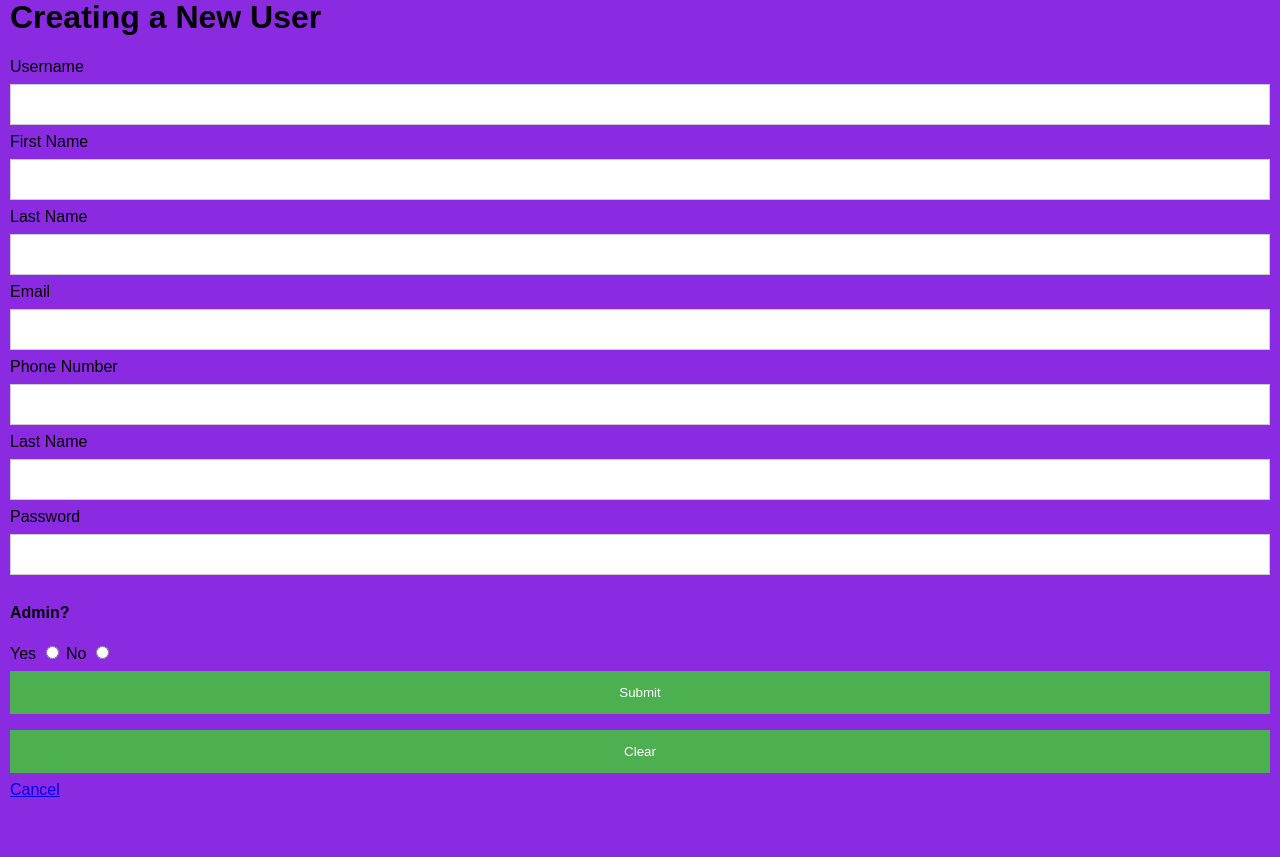
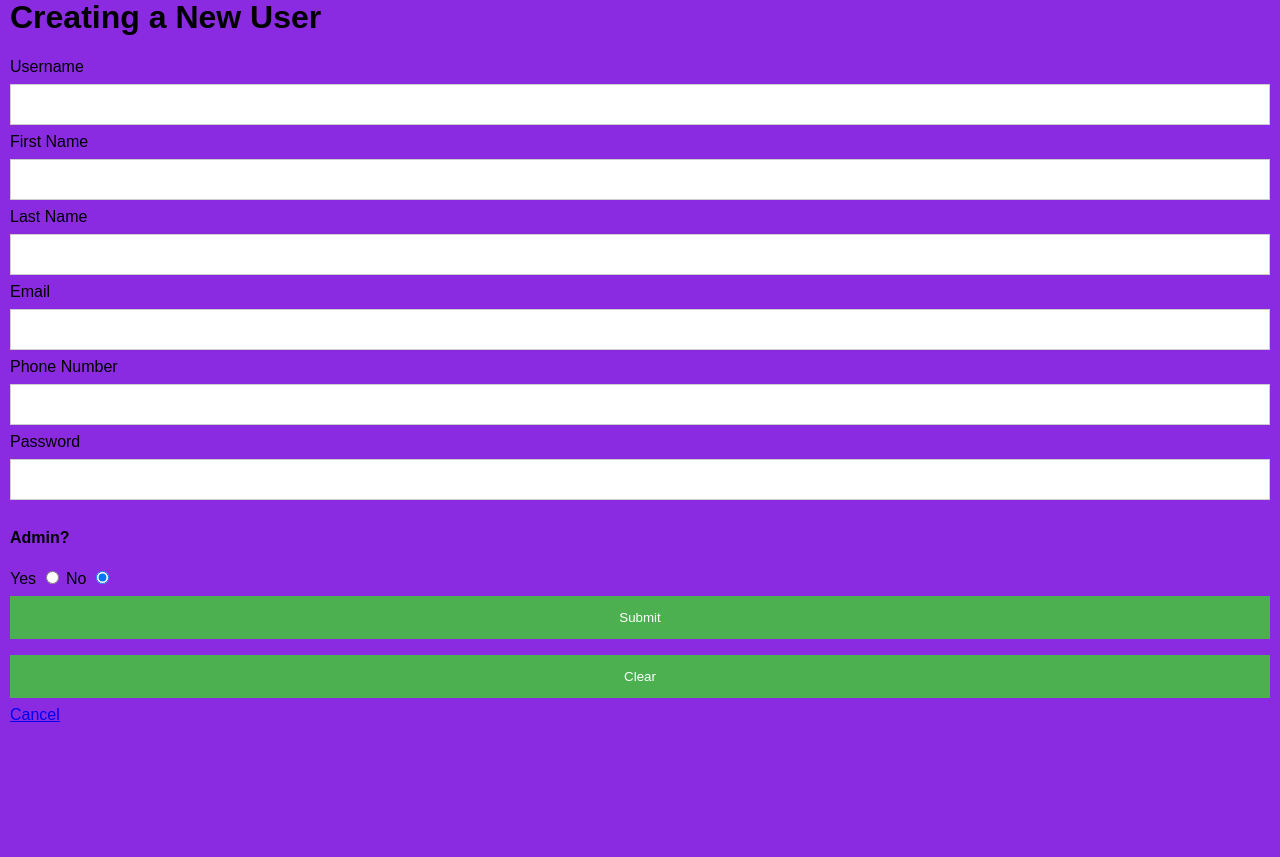
Before and after one commit to kristina-sh/webprog-pizza-rest, a PHP site: page /admin/createUser.php in a window 1280 px wide. Shown: the part 22-879 px from the top of the page. After the commit the page ends 744 px from the top, so only its background shows below. Run offline with PHP 8.4, Linux system fonts and the light colour scheme.

Commit message:
Basic createUser.php function.
Successfully creates new user. However, a few things to fix:
1. Clear button no longer works
2. Error messages need to be changed from buttons to divs/p
3. Role doesn't work yet.

```diff
--- a/admin/createUser.php
+++ b/admin/createUser.php
@@ -1,6 +1,18 @@
-<!--NOTE TO SELF: GOTTA ADD PHP ELEMENTS (AT AROUND 16MIN MARK OF VIDEO)-->
+<!--FUNCTIONAL IN TERMS OF CREATING NEW USERS. HOWEVER TO DO LIST:
+1. Need to fix "clear" button. Doesn't work anymore.
+2. Need to fix error messages. Don't look good as buttons.
+3. Need to fix role as well. Doesn't currently make admin on click of Yes radio button. Always sends "on" instead.-->
 
 <?php
+
+$servername = "localhost";
+$username = "root";
+$databasePasswd = "";
+$database = "webassign2";
+
+//Create connection
+$connection = new mysqli($servername, $username, $databasePasswd, $database);
+
 $firstName = "";
 $lastName = "";
 $email = "";
@@ -8,6 +20,49 @@ $phone = "";
 $userName = "";
 $role = "";
 $password = "";
+$errorMessage = "";
+$successMessage = "";
+
+if ($_SERVER['REQUEST_METHOD'] == 'POST'){
+    $userName = $_POST["userName"];
+    $firstName = $_POST["firstName"];
+    $lastName = $_POST["lastName"];
+    $email = $_POST["email"];
+    $phone = $_POST["phone"];
+    $password = $_POST["password"];
+    $role = $_POST["roleButton"];
+
+    do {
+        if (empty($userName) || empty($firstName) || empty($lastName) || empty($email) || empty($password)) {
+            $errorMessage = "Username, first and last name, email, and password required";
+            break;
+        }
+
+        // add new client to database
+
+        $result = $connection -> query("INSERT INTO users (username, firstName, lastName, email, phone, role, password) VALUES ('$userName', '$firstName', '$lastName', '$email', '$phone', '$role', '$password');");
+
+        if (!$result) {
+            $errorMessage = "Invalid Query: " . $connection->error;
+            break;
+        }
+
+        $firstName = "";
+        $lastName = "";
+        $email = "";
+        $phone = "";
+        $userName = "";
+        $role = "";
+        $password = "";
+
+        $successMessage = "User added successfully";
+
+        header("location: ./../userManage.php");
+        exit;
+
+    } while (false);
+}
+
 ?>
 
 <!DOCTYPE html>
@@ -16,48 +71,65 @@ $password = "";
     <meta charset="UTF-8">
     <meta http-equiv="X-UA-Compatible" content="IE=edge">
     <meta name="viewport" content="width=device-width, initial-scale=1.0">
+    <meta name="author" content="Melanie Methe">
     <link rel="stylesheet" href="./../CSS/assignment2.css">
     <title>Create User</title>
 </head>
 <body>
     <div>
         <h1>Creating a New User</h1>
+
+        <?php
+        if ( !empty($errorMessage)) {
+            echo "
+            <div class='errorMessage' role='alert'>
+                <strong>$errorMessage</strong>
+                <button type='button' class='buttonError' data-bs-dismiss='alert'></button>
+            </div>
+            ";
+        }
+        ?>
         <form action="" method="POST">
             <div>
                 <label for="userName">Username</label>
-                <input type="text" name="userName">
+                <input type="text" name="userName" value="<?php echo $userName; ?>">
             </div>
             <div>
                 <label for="firstName">First Name</label>
-                <input type="text" name="firstName">
+                <input type="text" name="firstName" value="<?php echo $firstName; ?>">
             </div>
             <div>
                 <label for="lastName">Last Name</label>
-                <input type="text" name="lastName">
+                <input type="text" name="lastName" value="<?php echo $lastName; ?>">
             </div>
             <div>
                 <label for="email">Email</label>
-                <input type="text" name="email">
+                <input type="text" name="email" value="<?php echo $email; ?>">
             </div>
             <div>
                 <label for="phone">Phone Number</label>
-                <input type="text" name="phone">
-            </div>
-            <div>
-                <label for="lastName">Last Name</label>
-                <input type="text" name="lastName">
+                <input type="text" name="phone" value="<?php echo $phone; ?>">
             </div>
             <div>
                 <label for="password">Password</label>
-                <input type="password" name="password">
+                <input type="password" name="password" value="<?php echo $password; ?>">
             </div>
             <div>
                 <h4>Admin?</h4>
                 <label for="roleButton">Yes</label>
                 <input type="radio" name="roleButton">
                 <label for="roleButton">No</label>
-                <input type="radio" name="roleButton">
+                <input type="radio" name="roleButton" checked>
             </div>
+            <?php
+                if ( !empty($successMessage)) {
+                    echo "
+                    <div class='errorMessage' role='alert'>
+                        <button type='button' class='buttonError' data-bs-dismiss='alert'>$successMessage</button>
+                    </div>
+                    ";
+                }
+            ?>
             <div>
                 <button type="submit">Submit</button>
                 <button type="reset">Clear</button>
```
